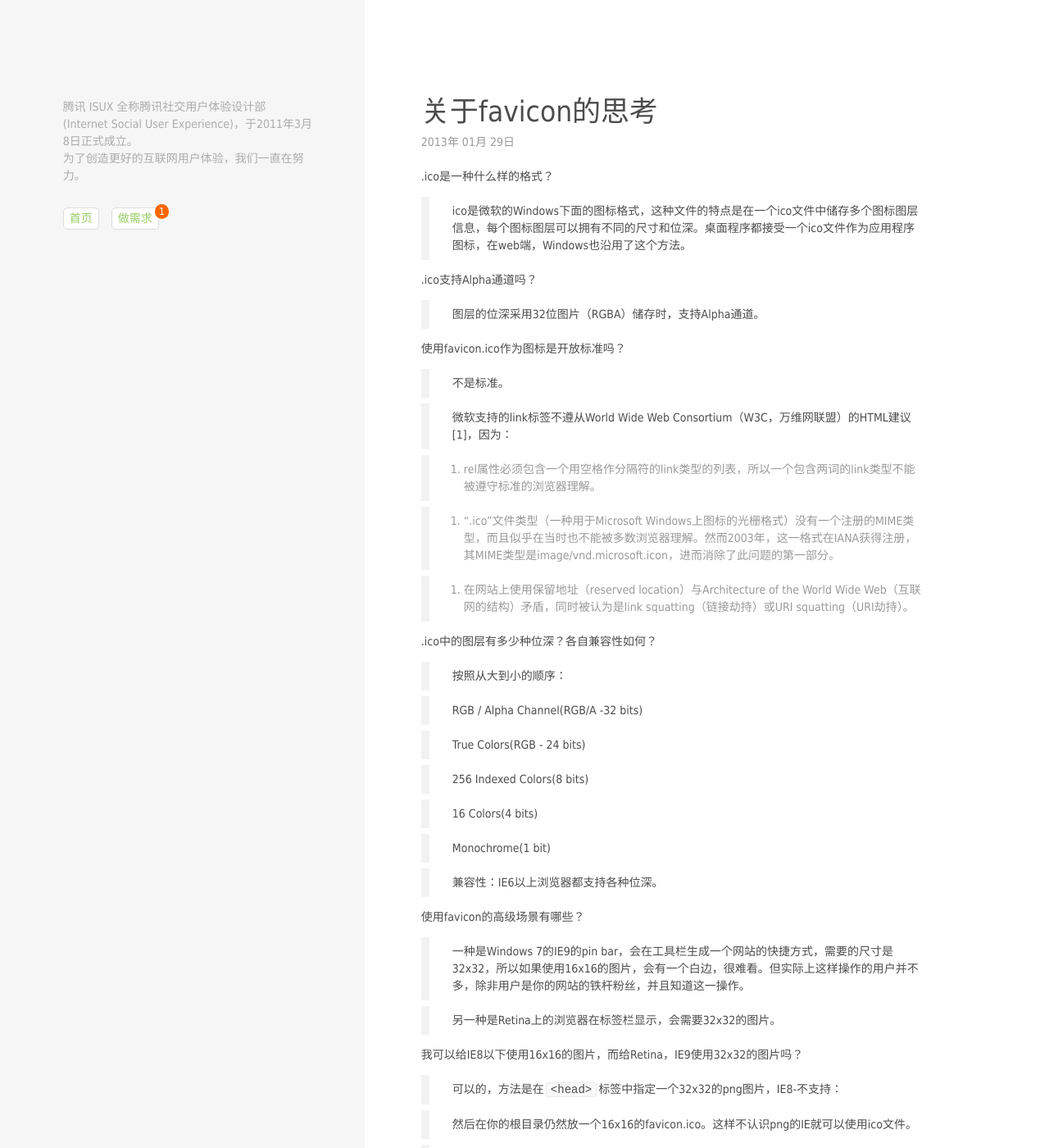
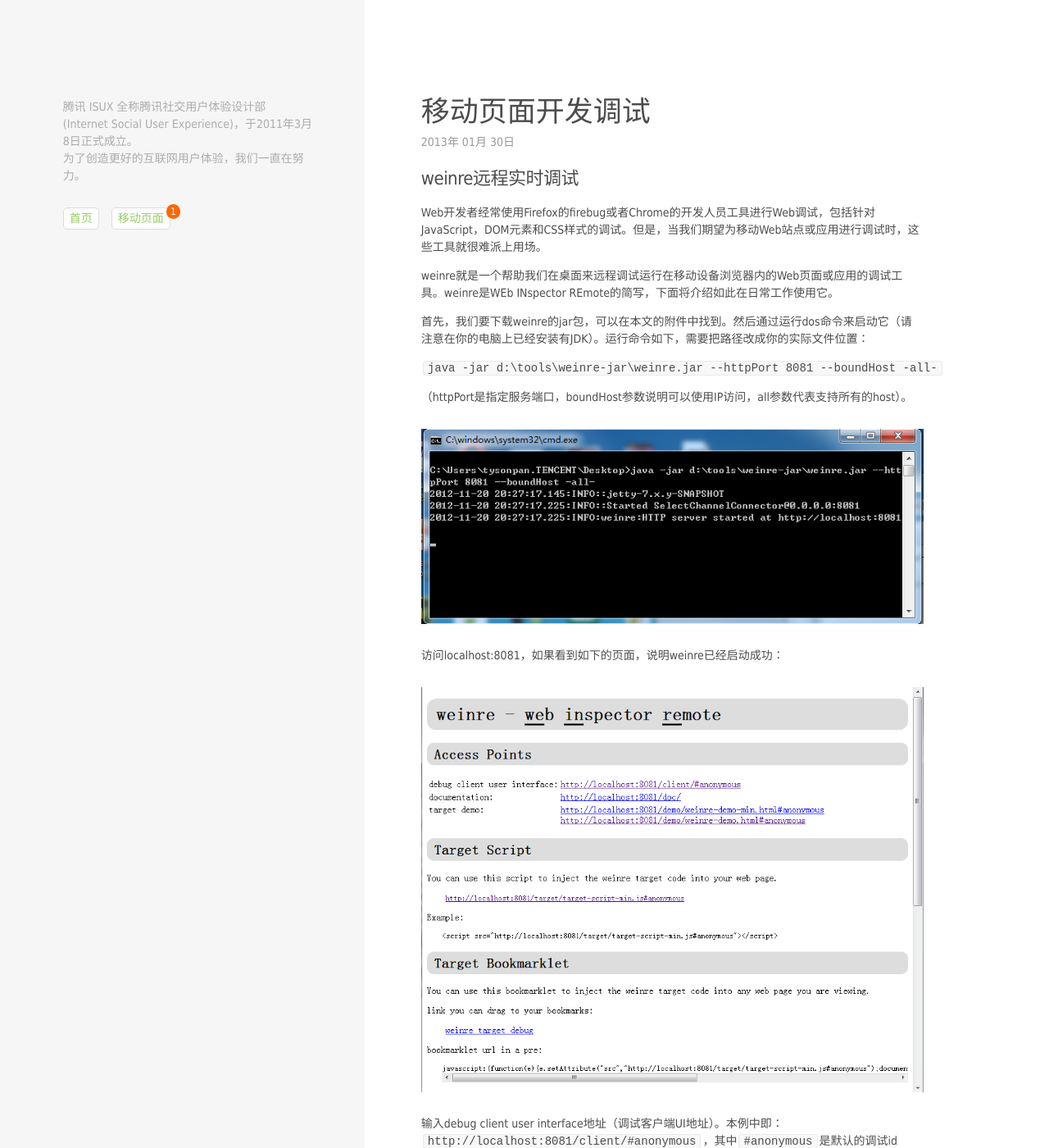
Before and after one commit to isux-mobile/isux-mobile.github.com, a Jekyll site: the page built from _posts/2013-01-29-favicon.md, in a window 1280 px wide and 1400 px high. Shown: the whole window at 82% size. Built offline with Jekyll 4.4.1, drawn with Linux system fonts in a browser that asks for light colours; comment, search, counter and statistics services are not loaded; some of the changed text lies outside the part shown.

Commit message:
new post

````diff
--- a/_includes/footer.html
+++ b/_includes/footer.html
@@ -1,4 +1,4 @@
-<p class="copyright"Copyright © 1998-2013 Tencent Inc. All Rights Reserved.. Powered by <a href="https://github.com/mojombo/jekyll">Jekyll</a> and host by <a href="https://github.com/yuguo/yuguo.github.com">Github</a>。
+<p class="copyright">Copyright © 1998-2013 Tencent Inc. All Rights Reserved.. Powered by <a href="https://github.com/mojombo/jekyll">Jekyll</a> and host by <a href="https://github.com/yuguo/yuguo.github.com">Github</a>。
 </p>
 
 　　　　<script type="text/javascript">
--- a/_posts/2013-01-29-favicon.md
+++ b/_posts/2013-01-29-favicon.md
@@ -1,77 +1,31 @@
 ---
 layout: post
-title: 关于favicon的思考
-date: 2013-01-29 14:35
+title: 移动页面开发调试
+date: 2013-01-30 14:35
 comments: true
-categories: [做需求]
+categories: [移动页面]
+author: [Tyson]
 ---
 
-.ico是一种什么样的格式？
+weinre远程实时调试
+---
 
-> ico是微软的Windows下面的图标格式，这种文件的特点是在一个ico文件中储存多个图标图层信息，每个图标图层可以拥有不同的尺寸和位深。桌面程序都接受一个ico文件作为应用程序图标，在web端，Windows也沿用了这个方法。
+Web开发者经常使用Firefox的firebug或者Chrome的开发人员工具进行Web调试，包括针对JavaScript，DOM元素和CSS样式的调试。但是，当我们期望为移动Web站点或应用进行调试时，这些工具就很难派上用场。
 
-.ico支持Alpha通道吗？
+weinre就是一个帮助我们在桌面来远程调试运行在移动设备浏览器内的Web页面或应用的调试工具。weinre是WEb INspector REmote的简写，下面将介绍如此在日常工作使用它。
 
-> 图层的位深采用32位图片（RGBA）储存时，支持Alpha通道。
+首先，我们要下载weinre的jar包，可以在本文的附件中找到。然后通过运行dos命令来启动它（请注意在你的电脑上已经安装有JDK）。运行命令如下，需要把路径改成你的实际文件位置：
 
-使用favicon.ico作为图标是开放标准吗？
+```java -jar d:\tools\weinre-jar\weinre.jar --httpPort 8081 --boundHost -all- ```
 
-> 不是标准。
+（httpPort是指定服务端口，boundHost参数说明可以使用IP访问，all参数代表支持所有的host）。
 
-> 微软支持的link标签不遵从World Wide Web Consortium（W3C，万维网联盟）的HTML建议[1]，因为：
+![image](/files/2013/1/web-debug-1.png)
 
-> 1. rel属性必须包含一个用空格作分隔符的link类型的列表，所以一个包含两词的link类型不能被遵守标准的浏览器理解。
+访问localhost:8081，如果看到如下的页面，说明weinre已经启动成功：
 
-> 2. “.ico”文件类型（一种用于Microsoft Windows上图标的光栅格式）没有一个注册的MIME类型，而且似乎在当时也不能被多数浏览器理解。然而2003年，这一格式在IANA获得注册，其MIME类型是image/vnd.microsoft.icon，进而消除了此问题的第一部分。
+![image](/files/2013/1/web-debug-2.png)
 
-> 3. 在网站上使用保留地址（reserved location）与Architecture of the World Wide Web（互联网的结构）矛盾，同时被认为是link squatting（链接劫持）或URI squatting（URI劫持）。
+输入debug client user interface地址（调试客户端UI地址）。本例中即：`http://localhost:8081/client/#anonymous`，其中`#anonymous`是默认的调试id（debug id）。如果这个weinre调试服务器只是由你一个人使用，那么你可以使用默认的debug id：anonymous。  启动的weinre调试客户端ui如下图：
 
-.ico中的图层有多少种位深？各自兼容性如何？
-
-> 按照从大到小的顺序：
-
-> RGB / Alpha Channel(RGB/A -32 bits)
-
-> True Colors(RGB - 24 bits)
-
-> 256 Indexed Colors(8 bits)
-
-> 16 Colors(4 bits)
-
-> Monochrome(1 bit)
-
-> 兼容性：IE6以上浏览器都支持各种位深。
-
-使用favicon的高级场景有哪些？
-
-> 一种是Windows 7的IE9的pin bar，会在工具栏生成一个网站的快捷方式，需要的尺寸是32x32，所以如果使用16x16的图片，会有一个白边，很难看。但实际上这样操作的用户并不多，除非用户是你的网站的铁杆粉丝，并且知道这一操作。
-
-> 另一种是Retina上的浏览器在标签栏显示，会需要32x32的图片。
-
-我可以给IE8以下使用16x16的图片，而给Retina，IE9使用32x32的图片吗？
-
-> 可以的，方法是在`<head>`标签中指定一个32x32的png图片，IE8-不支持：
-
- 	<link rel='icon' href='images/favicon.png' type='image/png' />
-
-> 然后在你的根目录仍然放一个16x16的favicon.ico。这样不认识png的IE就可以使用ico文件。
-
-> 但是这样做没有太大的现实意义。
-
-使用16x16和32x32图片分离的办法有什么实际意义？
-
-> 没什么实际意义。
-
-> 因为从流量上来看，节省的2-3k图片可以直接忽略，比起内容中的图片，还有各种样式、脚本中的冗余样式，2-3k显得太小了。从加载速度上看也没有什么意义，因为favicon最后加载，不会阻塞页面渲染（就像css和js那样）。
-
-> 而且这增加了开发人员的维护成本。
-
-> 这也是为什么世界知名的网站，比如google.com会直接使用一个包含了16x16和32x32的favicon.ico。
-
-那你推荐的最佳实践是什么？
-
-> 推荐使用同一个16x16和32x32的ico。使用PS，32px的png直接保存ico就可以生成这两个图层，默认位深为32位（RGBA）。
-
-怎样单独编辑16x16的图层？
-
-> 专门的图标编辑器，比如Iconworkshop就很好用，可以单独编辑某个尺寸图层。
+![image](/files/2013/1/web-debug-3.png)
````
Also changed, not shown: files/2013/1/web-debug-1.png (added), files/2013/1/web-debug-2.png (added), files/2013/1/web-debug-3.png (added).
